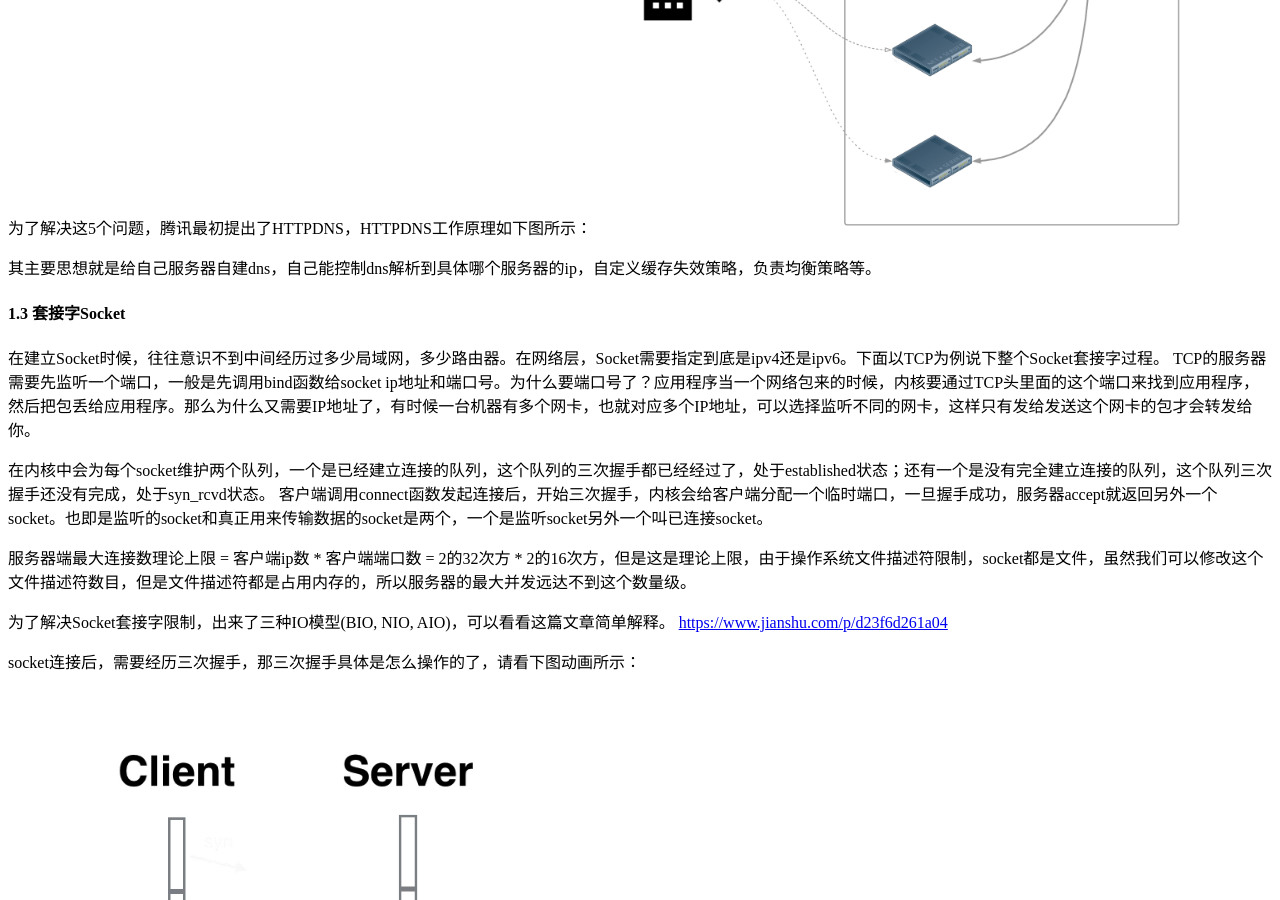
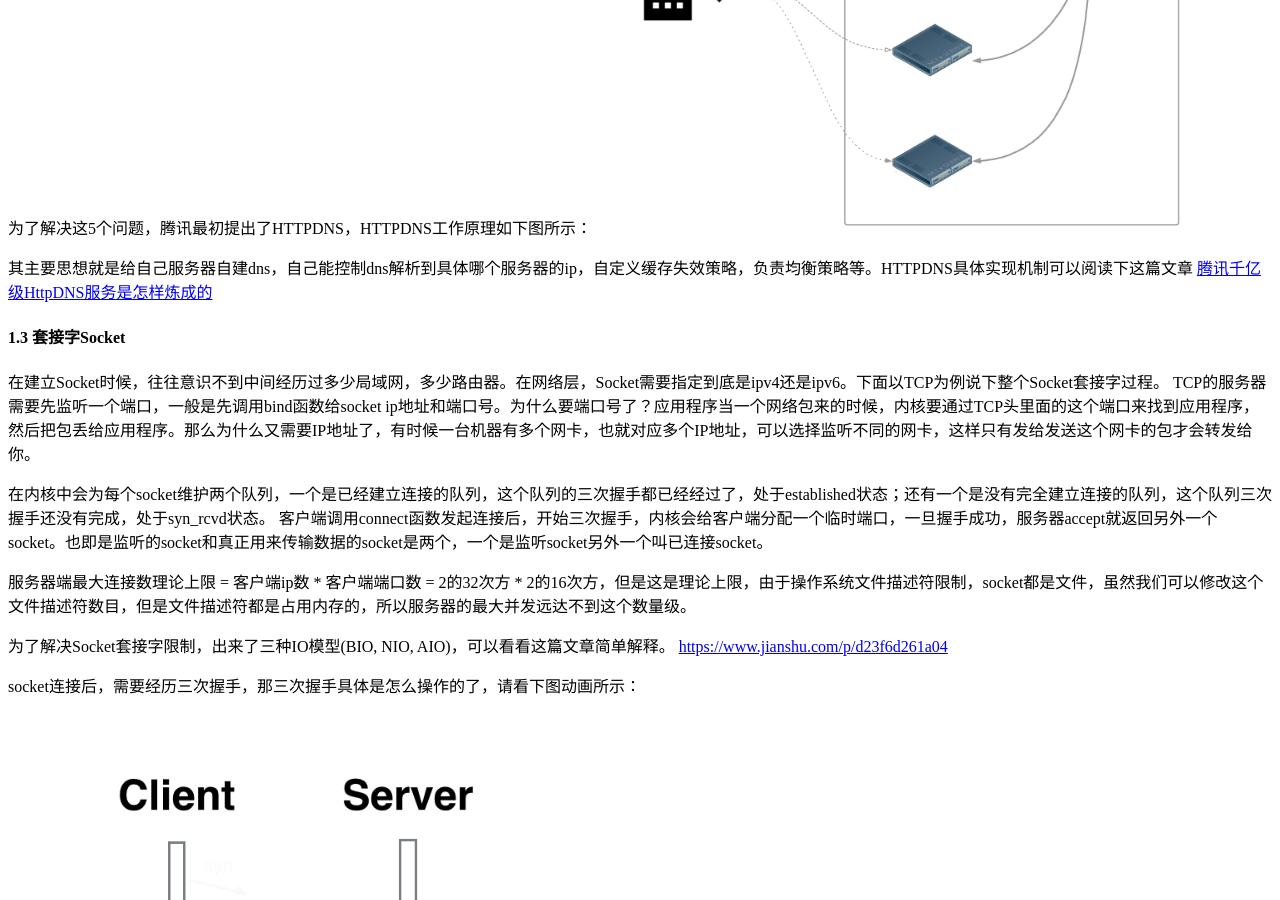
Before and after one commit to kingxt/kingxt.github.io, a Jekyll site: the page built from _posts/2018-10-14-网络是怎样连接的.md, in a window 1280 px wide and 900 px high, scrolled down 3832 px. Built offline with Jekyll 4.4.1, drawn with Linux system fonts in a browser that asks for light colours; nearby versions of some CDN libraries; comment, search, counter and statistics services are not loaded.

Commit message:
update post

```diff
--- a/_posts/2018-10-14-网络是怎样连接的.md
+++ b/_posts/2018-10-14-网络是怎样连接的.md
@@ -61,7 +61,7 @@ http请求消息生成之后，由于应用本身不具备将消息发送到网
 为了解决这5个问题，腾讯最初提出了HTTPDNS，HTTPDNS工作原理如下图所示：
 <img src="/img/post/network-httpdns.png" width="600"/>
 
-其主要思想就是给自己服务器自建dns，自己能控制dns解析到具体哪个服务器的ip，自定义缓存失效策略，负责均衡策略等。
+其主要思想就是给自己服务器自建dns，自己能控制dns解析到具体哪个服务器的ip，自定义缓存失效策略，负责均衡策略等。HTTPDNS具体实现机制可以阅读下这篇文章 [腾讯千亿级HttpDNS服务是怎样炼成的](https://mp.weixin.qq.com/s?__biz=MzA3ODgyNzcwMw==&mid=2649021597&idx=1&sn=ec34bedde480e5d564ff88c46ffb148b&chksm=87aca545b0db2c535a09fad570537e608e61cc2bcb0394ae98d3a56e4ec99a2c8cfbf491ba17&scene=0&ascene=7&devicetype=android-24&version=2607023a&nettype=WI)
 
 #### 1.3 套接字Socket
 
```
